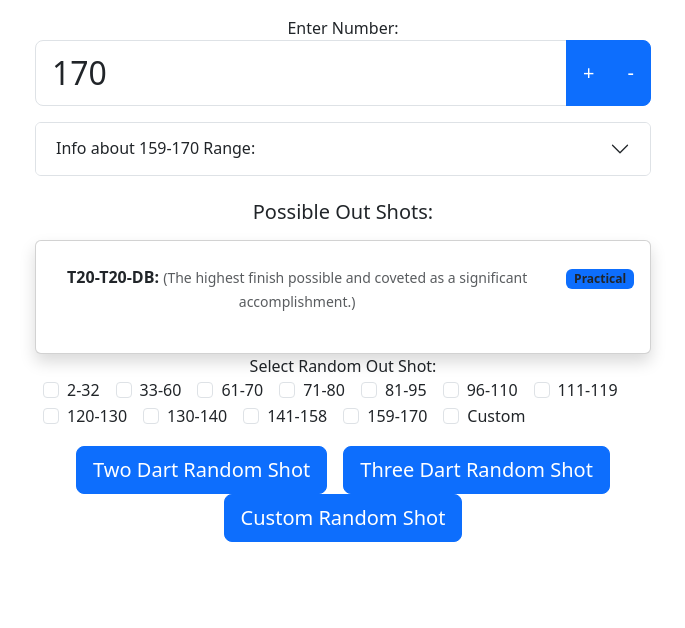
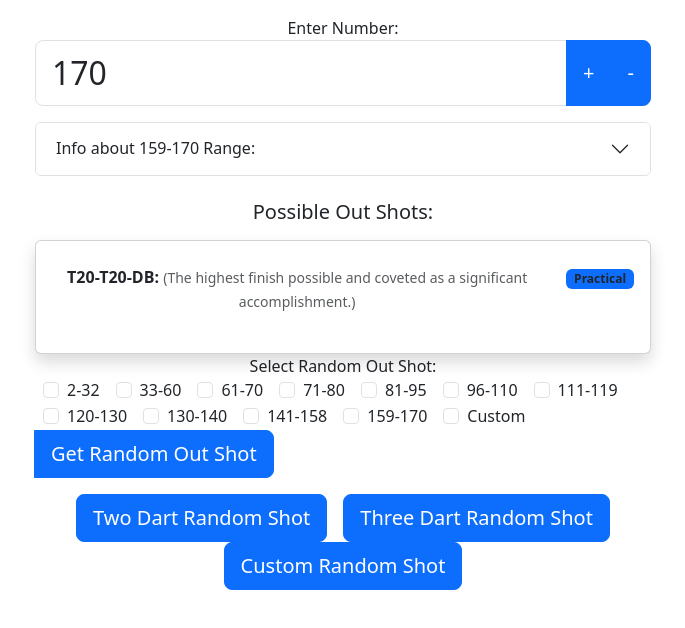
Before and after one commit to anthonymjimenez/dartcheckout, a React (Create React App) app: page / in a window 1280 px wide. Both pictures are taken after a click on the button "Custom Random Shot". Shown: the top 628 px of the page, without its empty margins (297-982 px from the left). Built offline with nearby package versions, Linux system fonts and the light colour scheme.

Commit message:
final update to MVP features(yay)

```diff
--- a/src/App.js
+++ b/src/App.js
@@ -297,7 +297,7 @@ const App = () => {
                   inline
                   className="mx-2"
                 />
-                {selectedRanges.includes("custom") && (
+                {selectedRanges.includes("custom") ? (
                   <div className="d-flex">
                     <Form.Control
                       type="number"
@@ -323,6 +323,15 @@ const App = () => {
                       Get Random Out Shot
                     </Button>
                   </div>
+                ) : (
+                  <Button
+                    variant="primary"
+                    size="lg"
+                    className="input-group-append"
+                    onClick={handleRandomOutShot}
+                  >
+                    Get Random Out Shot
+                  </Button>
                 )}
               </div>
             </Form.Group>
```
